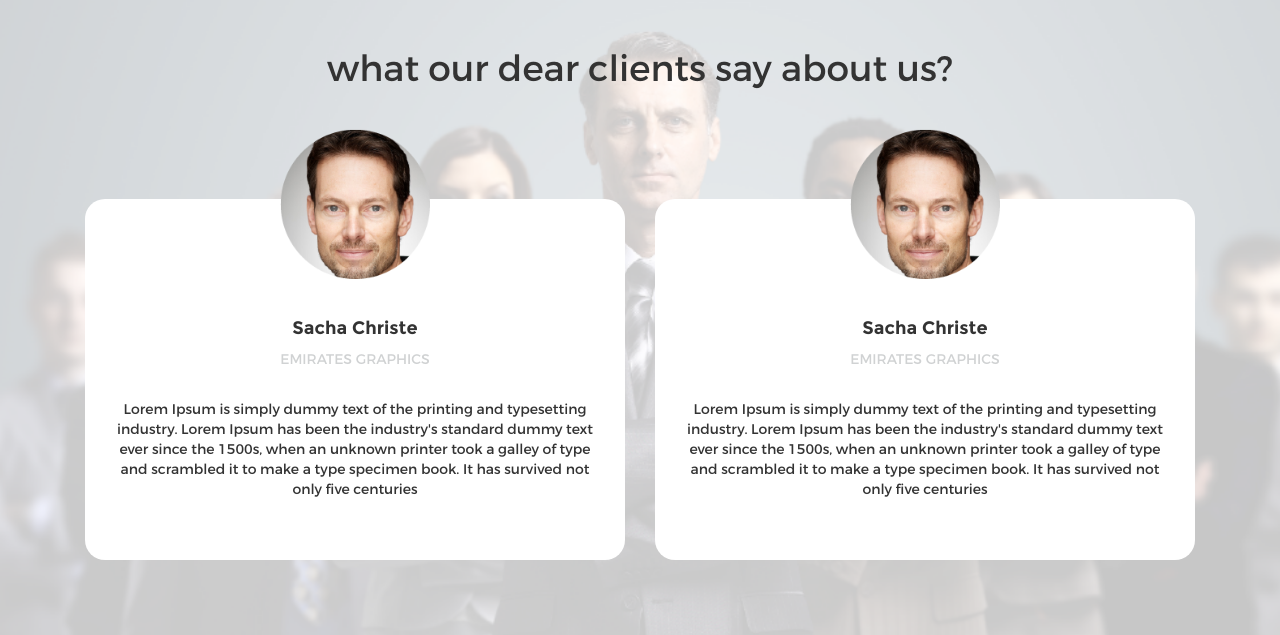
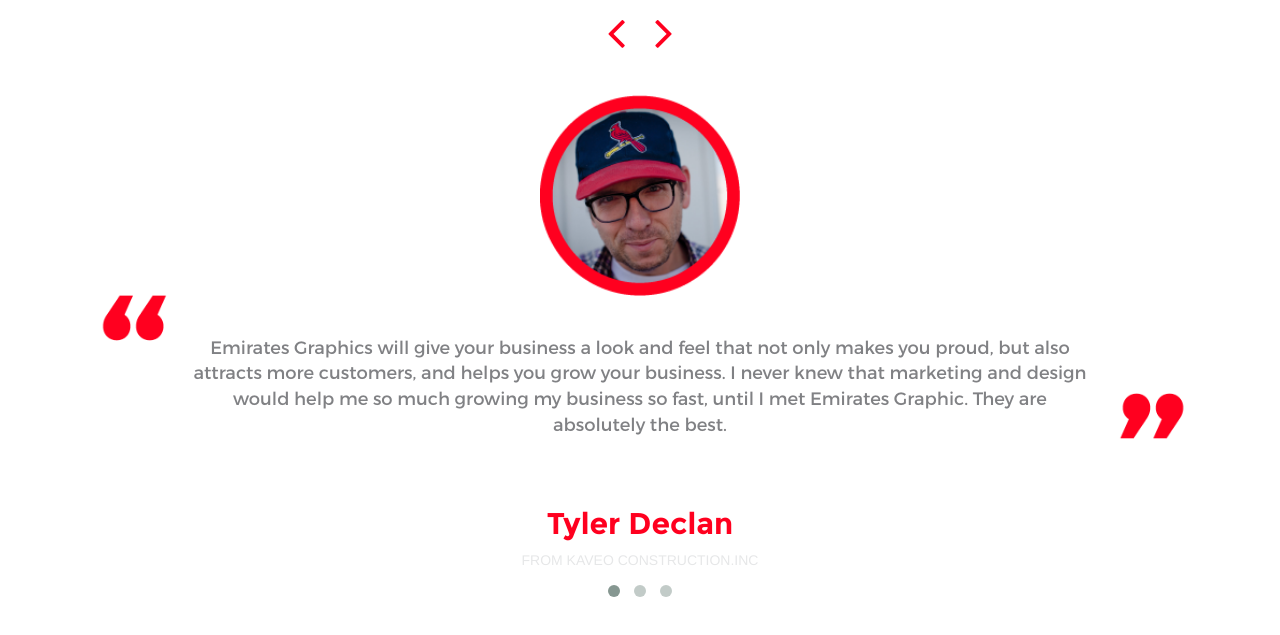
Before and after one commit to rilindpozhegu/emiratesgraphics, a PHP site: page / in a window 1280 px wide. Shown: the part 2164-2799 px from the top of the page. Run offline with PHP 8.4, Linux system fonts and the light colour scheme; some libraries are stand-ins or nearby versions; some web fonts are replaced.

Commit message:
home testimonials and fact's bg

```diff
--- a/css/home.css
+++ b/css/home.css
@@ -300,75 +300,35 @@
 /*
 **----Testimonials Section 3----**
 */
-.testimonials-grids {
-	padding: 0px 30px;
+.desktop_testimonial_slider {
+	padding: 30px;
+	text-align: center;
 }
-.testimonials-section {
-	text-align: center;
-    background-image: url('../img/testimonials-bg-01.png');
-    height: auto;
-    background-size: cover;
-    padding-bottom: 80px;
-    position: relative;
+.testimonial_panel img {
+	width: 200px;
+	padding-bottom: 40px;
 }
-.testimonials-section h1 {
-	padding: 30px 0px;
+.testimonial_panel p {
+	color: #808184;
+	font-size: 18px;
 	font-family: 'Montserrat-Regular';
 }
-/*For Desktop devices*/
-.first-grid-testimonials {
-	background-color: white;
-	margin-top: 70px;
-	border-radius: 20px;
-	padding: 0px 30px;
-}
-.first-grid-testimonials img {
-	padding: 0px 0px 30px 0px;
-	margin-top: -70px;
-	width: 150px;
-}
-.first-grid-testimonials h4 {
+.testimonial_panel h3 {
+	color: #ff001f;
+	font-size: 30px;
 	font-family: 'Montserrat-Bold';
 }
-.first-grid-testimonials span {
-	color: #d0d2d3;
-	font-family: 'Montserrat-Regular';
-}
-.first-grid-testimonials p {
-	margin: 30px 0px;
-	padding-bottom: 30px;
-	font-family: 'Montserrat-Regular';
+.testimonial_panel span {
+	color: #e6e7e8;
 }
 
-/*For mobile devices*/
-.test-panel-h {
+.customNavigation {
 	text-align: center;
 }
-
-.test-panel-h img {
-	padding: 30px 0px;
-	width: 140px;
+.customNavigation i {
+	color: #ff001f;
+	font-size: 50px;
 }
-.test-panel-v {
-	text-align: left;
-}
-.test-panel-v h4 {
-	font-family: 'Montserrat-Regular';
-	margin-bottom: 0px;
-}
-.test-panel-v img{
-	width: 140px;
-}
-
-.test-panel-v span {
-	color: #d0d2d3;
-	padding-bottom: 30px;
-}
-.horizontal-test-p {
-	padding: 3px 30px;
-}
-
-
 
 
 /*
@@ -377,7 +337,7 @@
 
 .facts-section {
 	text-align: center;
-    background-image: url('../img/facts-bg1-01.png');
+    background-image: url('../img/testimonial-new-bg-01.png');
     height: auto;
     background-size: cover;
     padding-bottom: 100px;
--- a/index.html
+++ b/index.html
@@ -16,7 +16,8 @@
     <link href="css/bootstrap.min.css" rel="stylesheet">
 
 <!-- Tab Logo -->
-    <link rel="icon" href="img/es_logo.png">
+    <link rel="stylesheet" type="text/css" href="css/owl.carousel.css">
+    <link rel="stylesheet" type="text/css" href="css/owl.theme.css">
 
     <!-- Custom CSS -->
     <link rel="stylesheet" type="text/css" href="https://maxcdn.bootstrapcdn.com/font-awesome/4.6.3/css/font-awesome.min.css">
@@ -27,6 +28,9 @@
 
     <!-- Scroll down button Style -->
     <link rel="stylesheet" type="text/css" href="css/scroll-down-b.css">
+
+    <!-- New testimonial slider -->
+    <link rel="stylesheet" type="text/css" href="">
 </head>
 
 <body id="page-top" data-spy="scroll" data-target=".navbar-fixed-top">
@@ -192,75 +196,88 @@
 <div class="clearfix"></div>
 
 
-    <!-- Testimonials Section -->
-    <section id="services" class="testimonials-section mobile-d-n">
+    <!-- Testimonials Section for Desktop -->
+      <div id="demo">
         <div class="container">
-            <div class="col-lg-12">
-                <h1>what our dear clients say about us?</h1>
+          <div class="row">
+            <div class="span12">
+
+              <div class="customNavigation mobile-d-n">
+                <a class="btn prev"><i class="fa fa-angle-left" aria-hidden="true"></i></a>
+                <a class="btn next"><i class="fa fa-angle-right" aria-hidden="true"></i></a>
               </div>
-            <div class="col-md-6 testimonials-grids">
-                <div class="row first-grid-testimonials" >
-                    <img src="img/testimonial-avatar1-01.png">
-                    <h4>Sacha Christe</h4>
-                    <span>EMIRATES GRAPHICS</span>
-                    <p>Lorem Ipsum is simply dummy text of the printing and typesetting industry. Lorem Ipsum has been the industry's standard dummy text ever since the 1500s, when an unknown printer took a galley of type and scrambled it to make a type specimen book. It has survived not only five centuries</p>
+
+              <div id="owl-demo" class="owl-carousel desktop_testimonial_slider">
+
+                <div class="item testimonial_panel">
+                    <div class="col-md-12">
+                        <img src="img/testimonial-avatar2-01.png">
+                        <div class="row">
+                            <div class="col-md-1 mobile-d-n">
+                                <img src="img/quoteup_testimonial-01.png" style="width: 70px; margin-top: -50px">
+                            </div>
+                            <div class="col-md-10">
+                                <p>Emirates Graphics will give your business a look and feel that not only makes you proud, but also attracts more customers, and helps you grow your business. I never knew that marketing and design would help me so much growing my business so fast, until I met Emirates Graphic. They are absolutely the best. </p>
+                            </div>
+                            <div class="col-md-1 mobile-d-n">
+                                <img src="img/qutoedown_testimonial-01.png" style="width: 70px; margin-top: 50px;">
                             </div>
                         </div>
-            <div class="col-md-6 testimonials-grids">
-                <div class="row first-grid-testimonials" >
-                    <img src="img/testimonial-avatar1-01.png">
-                    <h4>Sacha Christe</h4>
-                    <span>EMIRATES GRAPHICS</span>
-                    <p>Lorem Ipsum is simply dummy text of the printing and typesetting industry. Lorem Ipsum has been the industry's standard dummy text ever since the 1500s, when an unknown printer took a galley of type and scrambled it to make a type specimen book. It has survived not only five centuries</p>
+                        <h3>Tyler Declan</h3>
+                        <span>FROM KAVEO CONSTRUCTION.INC</span>
                     </div>
                 </div>
+
+               <div class="item testimonial_panel">
+                    <div class="col-md-12">
+                        <img src="img/testimonial-avatar2-01.png">
+                        <div class="row">
+                            <div class="col-md-1 mobile-d-n">
+                                <img src="img/quoteup_testimonial-01.png" style="width: 70px; margin-top: -50px">
                             </div>
-    </section>
-
-    <!-- Testimonials on Mobile Only -->
-        <div class="gallery js-flickity desktop-d-n" data-flickity-options='{ "wrapAround": true }'>
-          <div class="gallery-cell">
-              <div class="test-panel-h col-md-3 col-xs-12 testimonials_img">
-                    <div class="row" style="background-color: white">
-                        <img src="img/testimonials-avatar.png">
-                        <h4>Sacha Christie</h4>
-                        <span>EMIRATES GRAPHICS</span>
-                        <p>That was the time when I stopped thinking! Great job Emirates</p>
+                            <div class="col-md-10">
+                                <p>Emirates Graphics will give your business a look and feel that not only makes you proud, but also attracts more customers, and helps you grow your business. I never knew that marketing and design would help me so much growing my business so fast, until I met Emirates Graphic. They are absolutely the best. </p>
+                            </div>
+                            <div class="col-md-1 mobile-d-n">
+                                <img src="img/qutoedown_testimonial-01.png" style="width: 70px; margin-top: 50px;">
                             </div>
                         </div>
-          </div>
-          <div class="gallery-cell">
-              <div class="test-panel-h col-md-3 col-xs-12 testimonials_img">
-                    <div class="row" style="background-color: white">
-                        <img src="img/testimonials-avatar.png">
-                        <h4>Sacha Christie</h4>
-                        <span>EMIRATES GRAPHICS</span>
-                        <p>That was the time when I stopped thinking! Great job Emirates</p>
+                        <h3>Tyler Declan</h3>
+                        <span>FROM KAVEO CONSTRUCTION.INC</span>
                     </div>
                 </div>
+
+                <div class="item testimonial_panel">
+                    <div class="col-md-12">
+                        <img src="img/testimonial-avatar2-01.png">
+                        <div class="row">
+                            <div class="col-md-1 mobile-d-n">
+                                <img src="img/quoteup_testimonial-01.png" style="width: 70px; margin-top: -50px">
                             </div>
-          <div class="gallery-cell">
-              <div class="test-panel-h col-md-3 col-xs-12 testimonials_img">
-                    <div class="row" style="background-color: white">
-                        <img src="img/testimonials-avatar.png">
-                        <h4>Sacha Christie</h4>
-                        <span>EMIRATES GRAPHICS</span>
-                        <p>That was the time when I stopped thinking! Great job Emirates</p>
+                            <div class="col-md-10">
+                                <p>Emirates Graphics will give your business a look and feel that not only makes you proud, but also attracts more customers, and helps you grow your business. I never knew that marketing and design would help me so much growing my business so fast, until I met Emirates Graphic. They are absolutely the best. </p>
+                            </div>
+                            <div class="col-md-1 mobile-d-n">
+                                <img src="img/qutoedown_testimonial-01.png" style="width: 70px; margin-top: 50px;">
                             </div>
                         </div>
-          </div>
-          <div class="gallery-cell">
-              <div class="test-panel-h col-md-3 col-xs-12 testimonials_img">
-                    <div class="row" style="background-color: white">
-                        <img src="img/testimonials-avatar.png">
-                        <h4>Sacha Christie</h4>
-                        <span>EMIRATES GRAPHICS</span>
-                        <p>That was the time when I stopped thinking! Great job Emirates</p>
-                    </div>
+                        <h3>Tyler Declan</h3>
+                        <span>FROM KAVEO CONSTRUCTION.INC</span>
                     </div>
                 </div>
               </div>
 
+
+               <div class="customNavigation desktop-d-n">
+                <a class="btn prev"><i class="fa fa-angle-left" aria-hidden="true"></i></a>
+                <a class="btn next"><i class="fa fa-angle-right" aria-hidden="true"></i></a>
+              </div>
+
+            </div>
+          </div>
+        </div>
+
+    </div>
 
     <!-- Facts Section -->
     <section class="facts-section">
@@ -355,15 +372,16 @@
                 <h4>REQUEST A <span>FREE QUOTE</span></h4>
                 <p>At Emirates Graphic we love to challenge the conventional and we won't hesitate to push boundaries in order to  fulfil your version.</p>
             </div>
+            <form id="my_form" onsubmit="submitForm(); return false;">
                 <div class="col-md-6 col-xs-6 sm-padding" style="margin: 10px 0px;">
-                <input type="email" name="" placeholder="E-mail">
+                    <input id="n" type="email" name="first_name" placeholder="E-mail" required>
                 </div>
                 <div class="col-md-6 col-xs-6 sm-padding" style="margin: 10px 0px;">
-                <input type="text" name="" placeholder="Phone">
+                    <input id="p" type="text" name="phone_nr" placeholder="Phone">
                 </div>
                 <div class="clearfix"></div>
                 <div class="col-md-6 col-xs-6 sm-padding" style="margin: 10px 0px;">
-                <input type="text" name="" placeholder="Company name">
+                    <input type="text" name="company_name" placeholder="Company name">
                 </div>
                 <div class="col-md-6 col-xs-6 select-grid sm-padding" style="margin: 10px 0px;">
                     <div >
@@ -378,18 +396,43 @@
 
                 </div>
                 <div class="col-md-12 col-xs-12 textarea-s sm-padding" style="margin: 10px 0px; ">
-                <textarea placeholder="help us understand what you need." rows="4"></textarea>
+                    <textarea placeholder="help us understand what you need." rows="4" name="message" id="m"></textarea>
                 </div>
                 <div class="clearfix"></div>
                 <div class="col-md-12" class="modal_button" style="padding-top: 15px; padding-left: 0px;">
-                <button>Submit</button>
+                    <!-- <button type="submit" name="submit" value="Submit form" id="mybtn">Submit</button> -->
+                    <input type="submit" name="submit" value="Submit form" id="mybtn"><span id="status"></span></input>
+                </div>
+            </form>
         </div>
       </div>
     </div>
   </div>
 </div>
-</div>
-
+<script type="text/javascript">
+    function _(id) { return document.getElementById (id); }
+    function submitForm () {
+        _("mybtn").disabled = true;
+        _("status").innerHTML = 'please wait ...';
+        var formdata = new FormData ();
+        formdata.append( "n", _("n").value );
+        formdata.append( "e", _("e").value );
+        formdata.append( "m", _("m").value );
+        var ajax = new XMLHttpRequest ();
+        ajax.open( "POST", "sent_email.php" );
+        ajax.onreadystatechange = function () {
+            if (ajax.readyState == 4 && ajax.status == 200) {
+                if (ajax.respnseText == "success") {
+                    _("my_form").innerHTML = '<h2>Thanks '+_("n").value+', your message has been sent.</h2>';
+                } else {
+                    _("status").innerHTML = ajax.responseText;
+                    _("mybtn").disabled = false;
+                }
+            }
+        }
+        ajax.send( formdata );
+    }
+</script>
 
     <!-- jQuery -->
     <script src="js/jquery.js"></script>
@@ -413,6 +456,41 @@
     <script src="js/jquery.animateNumber.min.js"></script>
     <script src="js/number-c.js"></script>
 
+
+
+<!-- Testimonial new slider -->
+    <script type="text/javascript" src="js/owl.carousel.js"></script>
+    <script type="text/javascript">
+            $(document).ready(function() {
+      $("#owl-demo").owlCarousel({
+        autoPlay: 6000,
+        items : 1,
+        itemsDesktop : [1199,3],
+        itemsDesktopSmall : [979,3]
+      });
+
+    });
+    </script>
+
+    <script type="text/javascript">
+        $(document).ready(function() {
+
+      var owl = $("#owl-demo");
+
+      owl.owlCarousel();
+
+      // Custom Navigation Events
+      $(".next").click(function(){
+        owl.trigger('owl.next');
+      })
+      $(".prev").click(function(){
+        owl.trigger('owl.prev');
+      })
+
+    });
+    </script>
+
+
 </body>
 
 </html>
```
Also changed, not shown: sent_email.php (added, +20 -0 lines), test.php (deleted, +0 -9 lines), img/quoteup_testimonial-01.png (added), img/quoteup_testimonial-02.png (added), img/quoteup_testimonial-03.png (added), img/quoteup_testimonial-04.png (added), img/qutoedown_testimonial-01.png (added), img/testimonial-avatar2-01.png (added), img/testimonial-new-bg-01.png (added), js/owl.carousel.js. Lines whose indentation alone changed are shown as unchanged.
